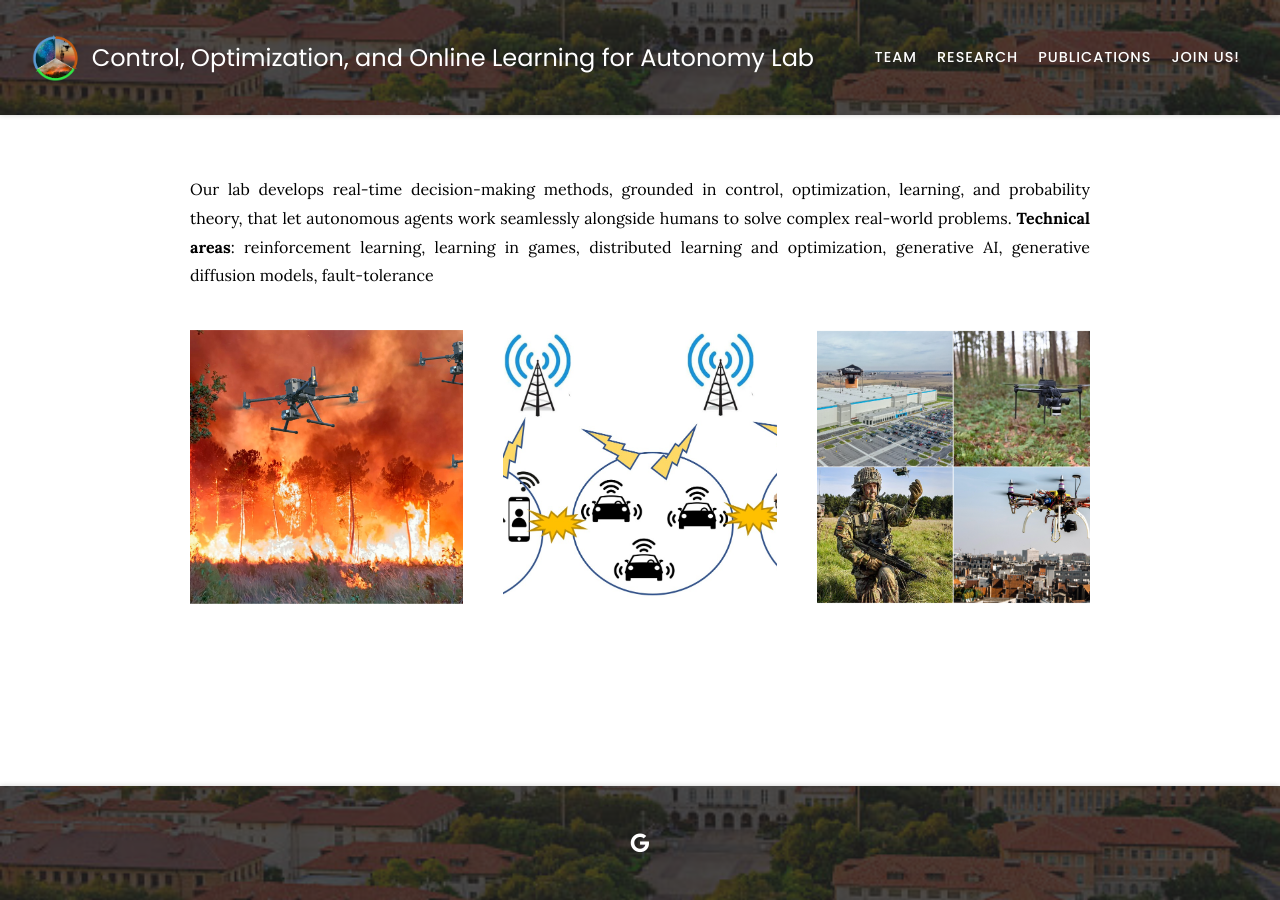
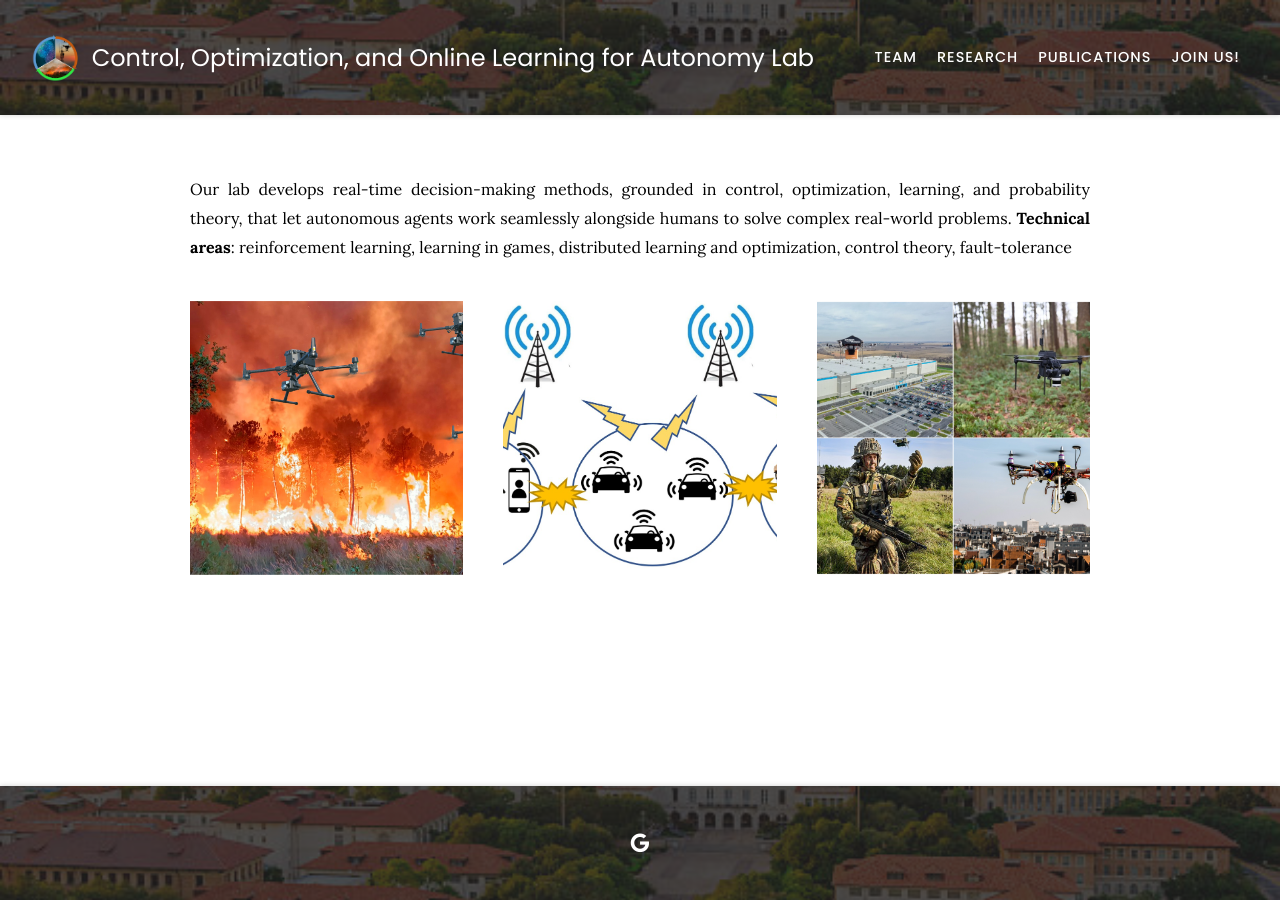
Before and after one commit to COOLAutonomyLab/cool-autonomy-lab-redesign, a Jekyll site: the page built from research/index.md, in a window 1280 px wide. Built offline with Jekyll 4.4.1, drawn with Linux system fonts in a browser that asks for light colours; nearby versions of some CDN libraries.

Commit message:
Update index.md

```diff
--- a/research/index.md
+++ b/research/index.md
@@ -6,7 +6,7 @@ nav:
 
 
 Our lab develops real-time decision-making methods, grounded in control, optimization, learning, and probability theory, that let autonomous agents work seamlessly alongside humans to solve complex real-world problems.
-**Technical areas**: reinforcement learning, learning in games, distributed learning and optimization, generative AI, generative diffusion models, fault-tolerance
+**Technical areas**: reinforcement learning, learning in games, distributed learning and optimization, control theory, fault-tolerance
 
 
 {%
```
